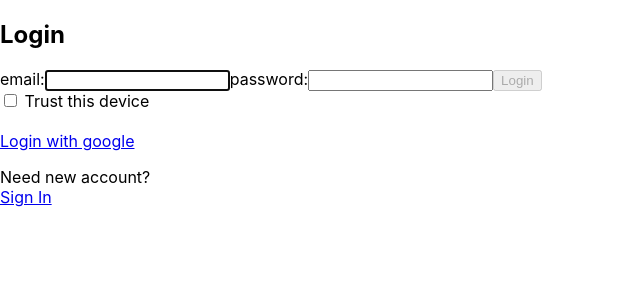
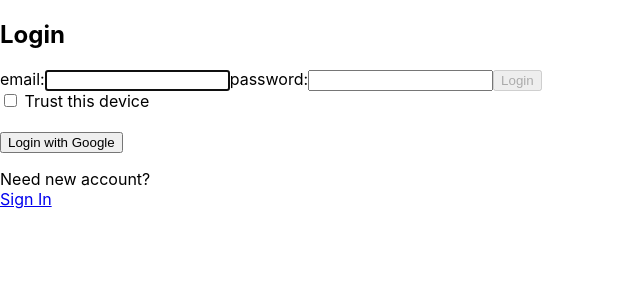
Before and after one commit to inbal-samucha/Auth-system-client, a React (Create React App) app: page /login in a window 1280 px wide. Shown: the top 300 px of the page, without its empty margins (0-640 px from the left). Built offline with nearby package versions, Linux system fonts and the light colour scheme.

Commit message:
fix code for oauth google logic

```diff
--- a/src/App.js
+++ b/src/App.js
@@ -12,6 +12,7 @@ import PersistLogin from "./components/PersistLogin";
 import OAuthCallback from "./components/OAuthCallback";
 
 
+
 function App() {
   return (
 
@@ -23,7 +24,7 @@ function App() {
           <Route path="linkpage" element={<LinkPage />} />
           <Route path="unauthorized" element={<Unauthorized />} />
 
-          <Route path="/oauth2/callback" element={<OAuthCallback />} />
+          <Route path="/auth/callback" element={<OAuthCallback />} />
 
           {/* we want to protect these routes */}
           <Route element={<PersistLogin />}>
--- a/src/components/Login.js
+++ b/src/components/Login.js
@@ -63,26 +63,11 @@ const Login = () => {
     setPersist(prev => !prev);
   }
 
+
+
+
   const getGoogleOauthURL = () => {
-    const rootUrl = 'https://accounts.google.com/o/oauth2/v2/auth';
-
-    const options = {
-      redirect_uri: process.env.REACT_APP_GOOGLE_OAUTH_REDIRECT_URL,
-      client_id: process.env.REACT_APP_GOOGLE_CLIENT_ID,
-      access_type: 'offline',
-      response_type: 'code',
-      prompt: 'consent',
-      scope: [
-        'https://www.googleapis.com/auth/userinfo.profile',
-        'https://www.googleapis.com/auth/userinfo.email'
-      ].join(" ")
-    };
-
-    const qs = new URLSearchParams(options)
-
-    const url = `${rootUrl}?${qs.toString()}`;
-
-    return url
+    window.location.href = 'http://localhost:3000/api/auth/oauth-google'; // Your server URL
   }
 
   useEffect(() => {
@@ -138,8 +123,8 @@ const Login = () => {
       </div>
   </form>
     <br/>
-      <a href={getGoogleOauthURL()}>Login with google</a> <br />
-
+      {/* <a href={getGoogleOauthURL()}>Login with google</a> <br /> */}
+      <button onClick={getGoogleOauthURL}>Login with Google</button>
       <p>
           Need new account? <br/>
           <span>
--- a/src/components/OAuthCallback.js
+++ b/src/components/OAuthCallback.js
@@ -1,27 +1,44 @@
-import React, { useEffect } from 'react';
-import { useNavigate } from 'react-router-dom';
+import axios from 'axios';
 import useAuth from '../hooks/useAuth';
+import React, { useEffect, useState } from 'react';
+import { useNavigate, useLocation } from 'react-router-dom';
 
 const OAuthCallback = () => {
+  const navigate = useNavigate();
+  const location = useLocation();
+  const from = location.state?.from?.pathname || "/";
+  const [errMsg, setErrMsg] = useState('');
+
+
   const { setAuth } = useAuth();
-  const navigate = useNavigate();
 
   useEffect(() => {
-    const params = new URLSearchParams(window.location.search);
-    const accessToken = params.get('accessToken');
-    const role = params.get('role');
+    const queryParams = new URLSearchParams(window.location.search);
+    const code = queryParams.get('code');
 
-    if (accessToken && role) {
-      console.log('accessToken ', accessToken);
-      // setAuth({ user: 'google_user', role, accessToken });
-      setAuth({  role , accessToken });
-      navigate('/', { replace: true });
-    } else {
-      navigate('/login', { replace: true });
+    const handleOAuthCallback = async () => {
+      try{
+        const response = await axios.get(`http://localhost:3000/api/auth/google/callback?code=${code}`, { withCredentials: true });
+        localStorage.setItem('accessToken', response?.data?.accessToken);
+        setAuth({ role: response.data.role , accessToken: response?.data.accessToken });
+
+        navigate(from, { replace: true });
+      } catch(err){
+        if (!err.response){
+          setErrMsg('No Server Response') //TODO: check where to put setErrMsg
+        }
+        else{
+          setErrMsg(err.response?.data?.errors[0].message)
+        }
+      }
+
     }
-  }, [navigate, setAuth]);
 
-  return <p>Logging you in...</p>;
+    handleOAuthCallback();
+
+  }, [navigate, location, from]);
+
+  return <div>Loading...</div>;
 };
 
 export default OAuthCallback;
```
Also changed, not shown: 1 other file (tests, documents, lock files or other folders).
